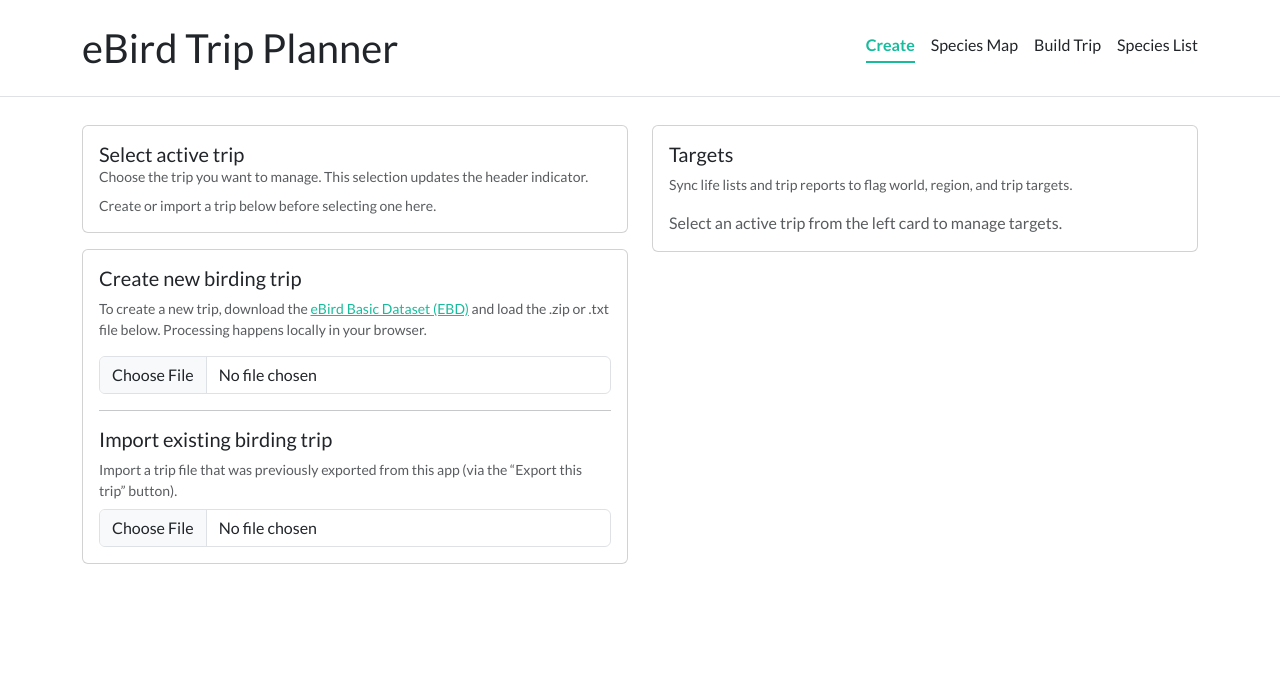
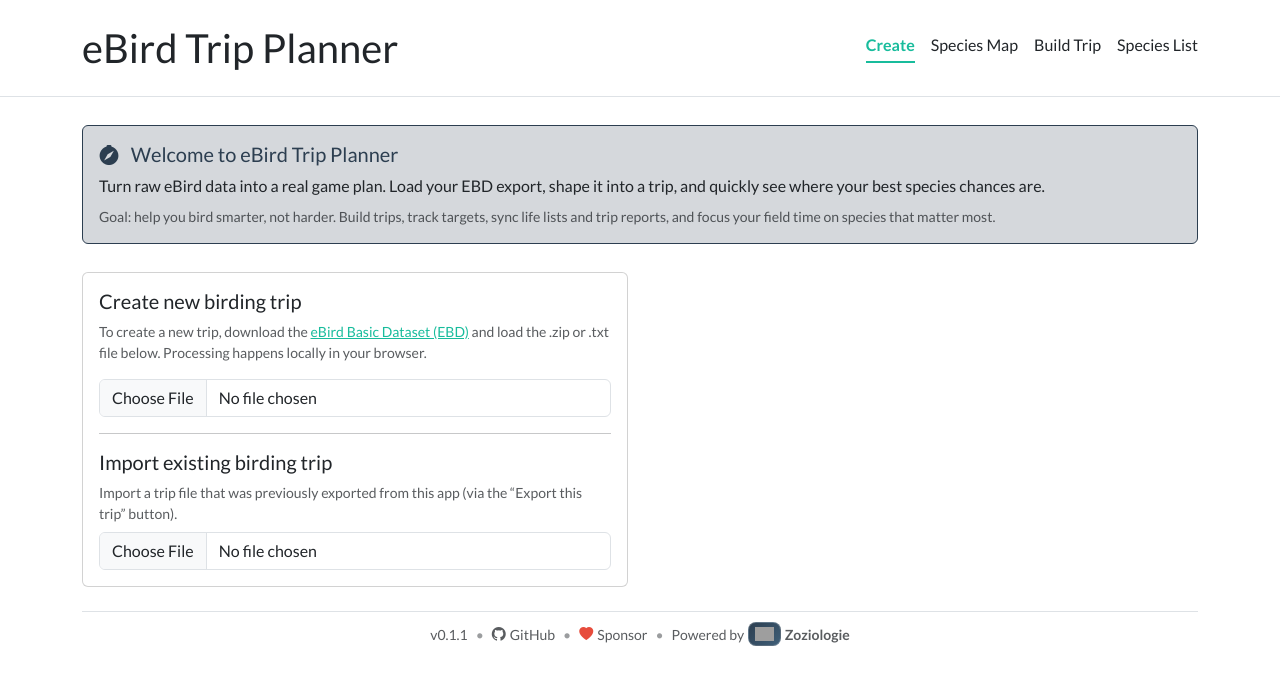
Before and after one commit to Zoziologie/eBirdTripPlanner, a Vue app: page /create in a window 1280 px wide. Shown: the top 684 px of the page. Built offline with nearby package versions, Linux system fonts and the light colour scheme; grey boxes are pictures that could not be loaded.

Commit message:
Improve create.vue intro/welcoming

```diff
--- a/src/pages/CreateTrip.vue
+++ b/src/pages/CreateTrip.vue
@@ -50,6 +50,11 @@
 const installPromptEvent = ref(null);
 const isPwaInstalled = ref(false);
 const canInstallPwa = computed(() => Boolean(installPromptEvent.value) && !isPwaInstalled.value);
+const appVersion = __APP_VERSION__;
+const repoUrl = "https://github.com/Zoziologie/eBirdTripPlanner";
+const sponsorUrl = "https://github.com/sponsors/Zoziologie";
+const zoziologieUrl = "https://zoziologie.raphaelnussbaumer.com/";
+const zoziologieLogoUrl = "https://zoziologie.raphaelnussbaumer.com/assets/logo_w.svg";
 
 const formatSyncTimestamp = (value) => {
   if (!value) return "";
@@ -383,9 +388,7 @@
   const scientific = (species?.scientificName || "").trim();
   const code = (species?.code || "").trim();
   const base =
-    common && scientific
-      ? `${common} (${scientific})`
-      : common || scientific || "Unknown species";
+    common && scientific ? `${common} (${scientific})` : common || scientific || "Unknown species";
   return code ? `${base} [${code}]` : base;
 };
 
@@ -636,9 +639,29 @@
 </script>
 
 <template>
+  <div class="row g-4 mt-1" v-if="!selectedTripId">
+    <div class="col-12">
+      <div class="card border-primary bg-primary-subtle">
+        <div class="card-body py-3">
+          <h5 class="card-title text-primary mb-2">
+            <i class="bi bi-compass-fill me-2"></i>
+            Welcome to eBird Trip Planner
+          </h5>
+          <p class="mb-2">
+            Turn raw eBird data into a real game plan. Load your EBD export, shape it into a trip,
+            and quickly see where your best species chances are.
+          </p>
+          <p class="mb-0 small text-muted">
+            Goal: help you bird smarter, not harder. Build trips, track targets, sync life lists and
+            trip reports, and focus your field time on species that matter most.
+          </p>
+        </div>
+      </div>
+    </div>
+  </div>
   <div class="row g-4 mt-1">
     <div class="col-lg-6">
-      <div class="card mb-3">
+      <div class="card mb-3" v-if="trips.length">
         <div class="card-body">
           <div class="d-flex align-items-center justify-content-between gap-2">
             <h5 class="card-title mb-0">Select active trip</h5>
@@ -655,7 +678,6 @@
           <p class="text-muted small mb-2">
             Choose the trip you want to manage. This selection updates the header indicator.
           </p>
-          <div v-if="trips.length">
           <select
             v-model="selectedTripId"
             class="form-select"
@@ -683,14 +705,13 @@
               <i v-else class="bi bi-download me-1"></i>
               Export
             </button>
-              <button class="btn btn-outline-secondary btn-sm flex-fill text-danger" @click="deleteTrip">
+            <button
+              class="btn btn-outline-secondary btn-sm flex-fill text-danger"
+              @click="deleteTrip"
+            >
               <i class="bi bi-trash3 me-1"></i>
               Delete
             </button>
-            </div>
-          </div>
-          <div v-else class="text-muted small">
-            Create or import a trip below before selecting one here.
           </div>
         </div>
       </div>
@@ -715,14 +736,13 @@
       </div>
     </div>
 
-    <div class="col-lg-6">
+    <div class="col-lg-6" v-if="selectedTripId">
       <div class="card">
         <div class="card-body">
           <h5 class="card-title">Targets</h5>
           <p class="text-muted small mb-1">
             Sync life lists and trip reports to flag world, region, and trip targets.
           </p>
-          <div v-if="selectedTripId">
           <LifeList
             variant="targets"
             :showSummary="false"
@@ -762,10 +782,7 @@
                   :disabled="!tripForm.tripReportId || isSyncingTripReport"
                   aria-label="Sync trip report species list"
                 >
-                    <span
-                      v-if="isSyncingTripReport"
-                      class="spinner-border spinner-border-sm"
-                    ></span>
+                  <span v-if="isSyncingTripReport" class="spinner-border spinner-border-sm"></span>
                   <i v-else class="bi bi-arrow-repeat"></i>
                 </button>
               </div>
@@ -802,13 +819,48 @@
             </div>
           </div>
         </div>
-          <div v-else class="text-muted mt-3">
-            Select an active trip from the left card to manage targets.
       </div>
     </div>
   </div>
+  <footer class="tech-footer mt-4">
+    <div class="tech-footer-links d-flex flex-wrap align-items-center justify-content-center gap-2 small text-muted">
+      <span>v{{ appVersion }}</span>
+      <span class="tech-footer-divider">•</span>
+      <a
+        :href="repoUrl"
+        target="_blank"
+        rel="noopener"
+        class="text-decoration-none text-reset d-inline-flex align-items-center gap-1"
+      >
+        <i class="bi bi-github"></i>
+        <span>GitHub</span>
+      </a>
+      <span class="tech-footer-divider">•</span>
+      <a
+        :href="sponsorUrl"
+        target="_blank"
+        rel="noopener"
+        class="text-decoration-none text-reset d-inline-flex align-items-center gap-1"
+      >
+        <i class="bi bi-heart-fill text-danger"></i>
+        <span>Sponsor</span>
+      </a>
+      <span class="tech-footer-divider">•</span>
+      <a
+        :href="zoziologieUrl"
+        target="_blank"
+        rel="noopener"
+        class="text-decoration-none text-reset d-inline-flex align-items-center gap-1"
+        title="Zoziologie"
+      >
+        <span>Powered by</span>
+        <span class="zoziologie-logo-wrap">
+          <img :src="zoziologieLogoUrl" alt="Zoziologie Logo" class="zoziologie-logo" />
+        </span>
+        <span class="fw-semibold">Zoziologie</span>
+      </a>
     </div>
-  </div>
+  </footer>
 
   <div v-if="isRenameModalOpen">
     <div
@@ -850,3 +902,31 @@
     <div class="modal-backdrop fade show"></div>
   </div>
 </template>
+
+<style scoped>
+.tech-footer {
+  width: 100%;
+  padding: 10px 2px 0;
+  border-top: 1px solid var(--bs-border-color);
+}
+
+.tech-footer-divider {
+  opacity: 0.6;
+}
+
+.zoziologie-logo-wrap {
+  display: inline-flex;
+  align-items: center;
+  justify-content: center;
+  padding: 4px 6px;
+  border-radius: 8px;
+  background: linear-gradient(135deg, #2c3e50 0%, #3f5f78 100%);
+  border: 1px solid rgba(255, 255, 255, 0.2);
+}
+
+.zoziologie-logo {
+  height: 14px;
+  width: auto;
+  display: block;
+}
+</style>
--- a/vite.config.js
+++ b/vite.config.js
@@ -1,10 +1,16 @@
 import { defineConfig } from "vite";
 import vue from "@vitejs/plugin-vue";
 import { VitePWA } from "vite-plugin-pwa";
+import { readFileSync } from "node:fs";
+
+const packageJson = JSON.parse(readFileSync(new URL("./package.json", import.meta.url), "utf8"));
 
 // https://vite.dev/config/
 export default defineConfig({
   base: "/eBirdTripPlanner/",
+  define: {
+    __APP_VERSION__: JSON.stringify(packageJson.version),
+  },
   plugins: [
     vue(),
     VitePWA({
```
Lines whose indentation alone changed are shown as unchanged.
